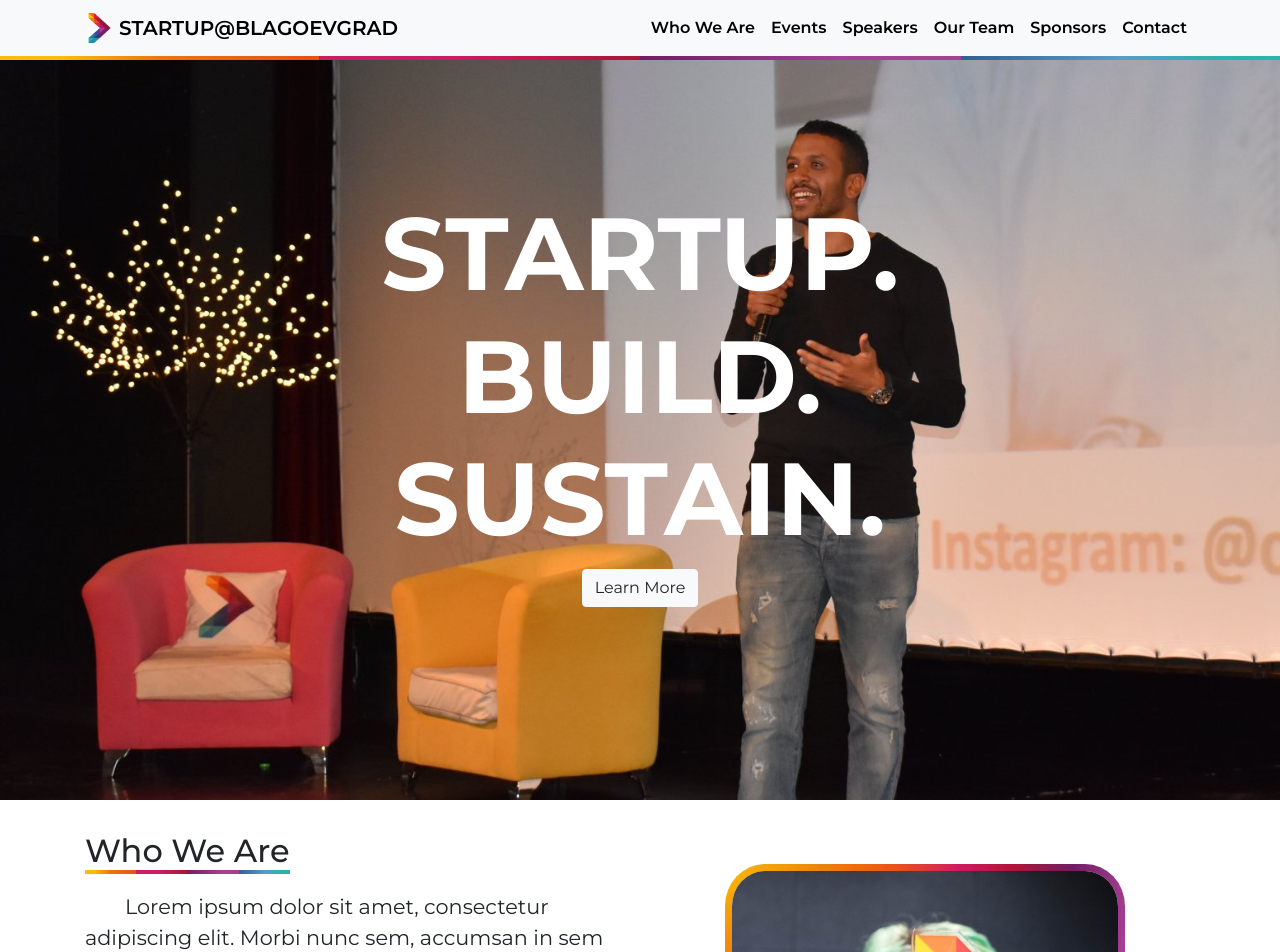
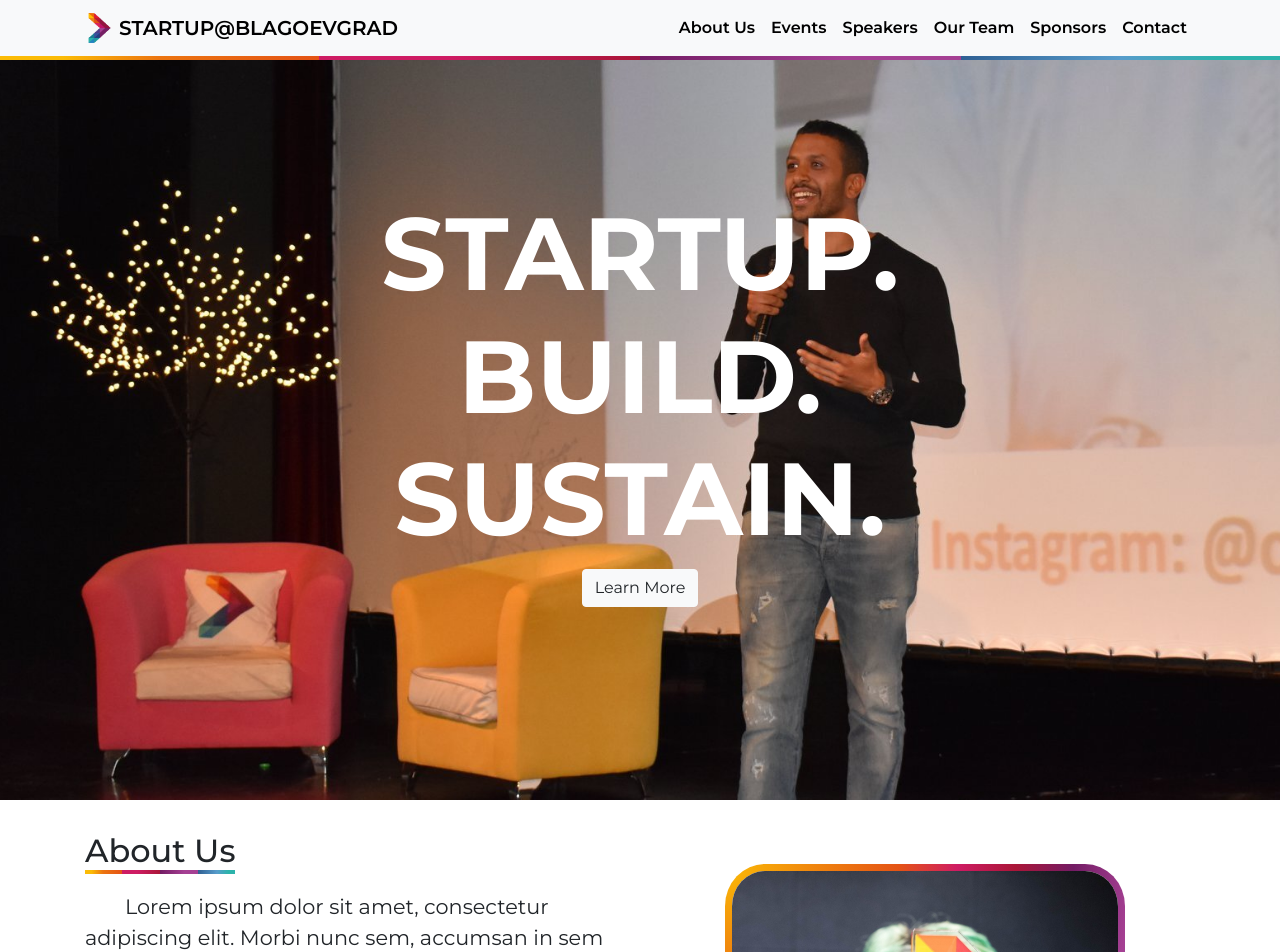
Before and after one commit to nickpeterb/startupatblagoevgrad-website, a React (Create React App) app: page / in a window 1280 px wide. Shown: the top 952 px of the page. Built offline with nearby package versions, Linux system fonts and the light colour scheme.

Commit message:
"Who We Ave" --> "About Us"

```diff
--- a/src/components/About.js
+++ b/src/components/About.js
@@ -12,7 +12,7 @@ export default function About() {
             <div className="container" style={{paddingTop:"2em", paddingBottom:"2em"}}>
                 <div className="row align-items-center">
                     <div className="col-md">
-                        <h2><span className="about-title">Who We Are</span></h2>
+                        <h2><span className="about-title">About Us</span></h2>
 
                         <p className="about-body">{aboutText}</p>
 
--- a/src/components/NavBar.js
+++ b/src/components/NavBar.js
@@ -45,7 +45,7 @@ export default function NavBar(){
                 offset={-60}
                 duration={500}
               >
-                <span>Who We Are</span>
+                <span>About Us</span>
               </Nav.Link>
 
 
```
